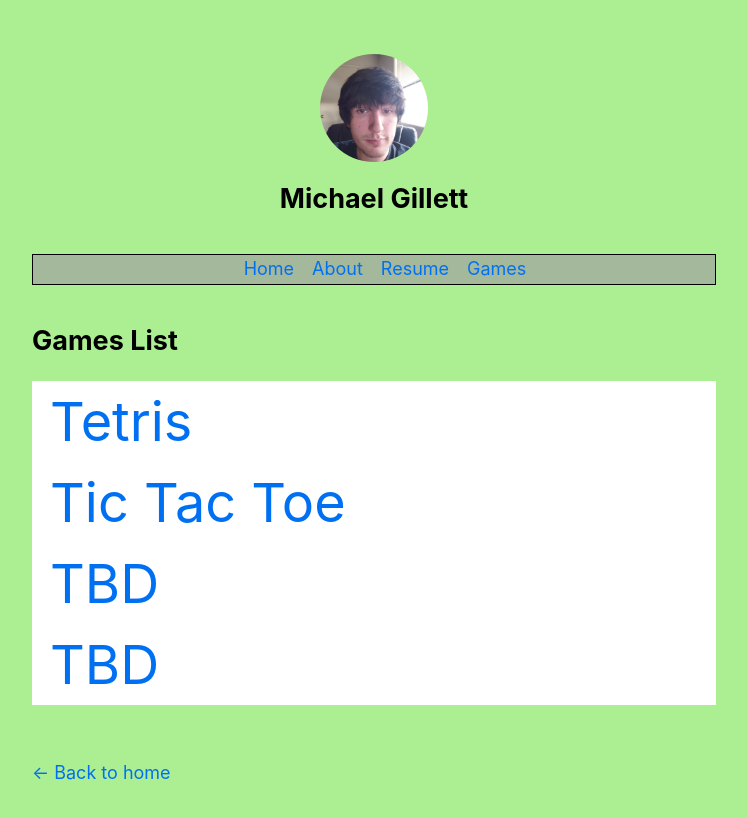
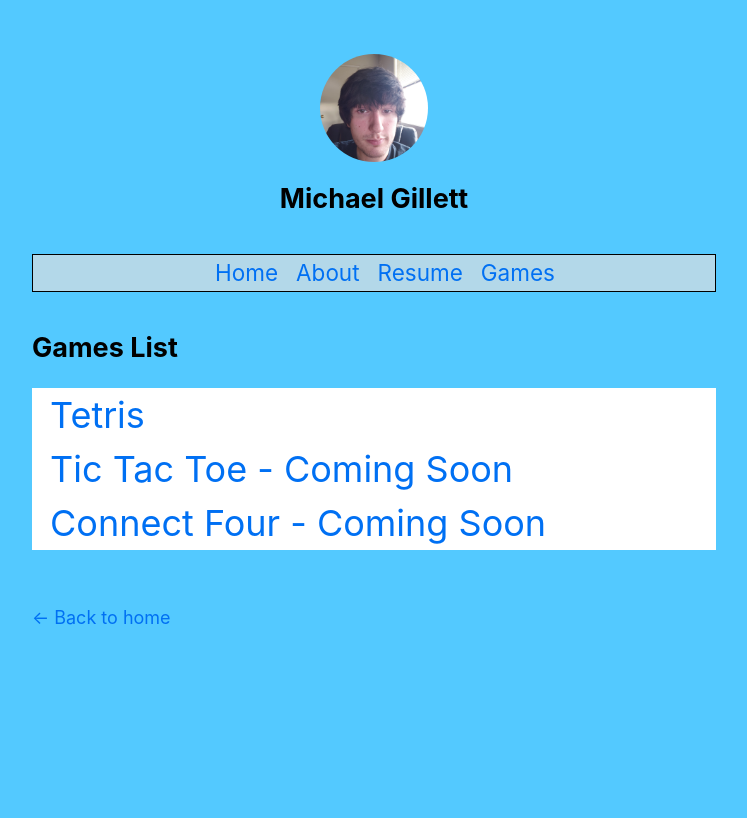
Before and after one commit to gillemic/nextjs-blog, a Next.js app: page /games in a window 1280 px wide. Shown: the top 818 px of the page, without its empty margins (266-1013 px from the left). Built offline with nearby package versions, Linux system fonts and the light colour scheme.

Commit message:
updates, ready to deploy

```diff
--- a/components/layout.module.css
+++ b/components/layout.module.css
@@ -27,7 +27,7 @@
 .navigator {
   width: 100%;
   border: 1px solid black;
-  background-color: rgba(160, 160, 160, 0.685);
+  background-color: rgba(223, 223, 223, 0.685);
   text-align: center;
 }
 
@@ -36,4 +36,5 @@
   text-decoration: none;
   padding-right: 1rem;
   justify-content: center;
+  font-size: 1.25rem;
 }
--- a/pages/games/index.js
+++ b/pages/games/index.js
@@ -11,9 +11,8 @@ export default function Games(props) {
         <h2 className={utilStyles.headingLg}>Games List</h2>
         <ul className={utilStyles.gamesList}>
           <li><Link href="games/tetris"><a>Tetris</a></Link></li>
-          <li><Link href="games/tic-tac-toe"><a>Tic Tac Toe</a></Link></li>
-          <li><Link href=""><a>TBD</a></Link></li>
-          <li><Link href=""><a>TBD</a></Link></li>
+          <li><Link href="#"><a>Tic Tac Toe - Coming Soon</a></Link></li>
+          <li><Link href="#"><a>Connect Four - Coming Soon</a></Link></li>
         </ul>
       </section>
     </Layout>
--- a/pages/games/tetris.js
+++ b/pages/games/tetris.js
@@ -99,9 +99,9 @@ class Tetris extends React.Component {
     }
   }
 
-  componentWillMount() {
+  /*componentWillMount() {
     //document.addEventListener('keydown', this.handleKeyPress);
-  }
+  }*/
 
   handleKeyPress = (event) => {
     event.preventDefault()
@@ -129,7 +129,7 @@ class Tetris extends React.Component {
    * and executes handleBoardUpdate() set to 'down' method during each interval
    * @memberof Tetris
    */
-   componentDidMount() {
+   componentWillMount() {
     document.addEventListener('keydown', this.handleKeyPress);
 
     let timerId
--- a/styles/global.css
+++ b/styles/global.css
@@ -6,7 +6,7 @@ body {
     Cantarell, Fira Sans, Droid Sans, Helvetica Neue, sans-serif;
   line-height: 1.6;
   font-size: 18px;
-  background-color: rgb(172, 238, 146);
+  background-color: rgb(83, 201, 255);
 }
 
 * {
--- a/styles/utils.module.css
+++ b/styles/utils.module.css
@@ -59,7 +59,7 @@
   list-style: circle;
 }
 .gamesList li {
-  font-size: 3rem;
+  font-size: 2rem;
   display: block;
   text-align: left;
   background-color: white;
```
Also changed, not shown: pages/games/tic-tac-toe.js (+4 -5 lines), posts/learning-next.md (added, +10 -0 lines), posts/making-tetris.md (added, +8 -0 lines), 1 other file (tests, documents, lock files or other folders).
